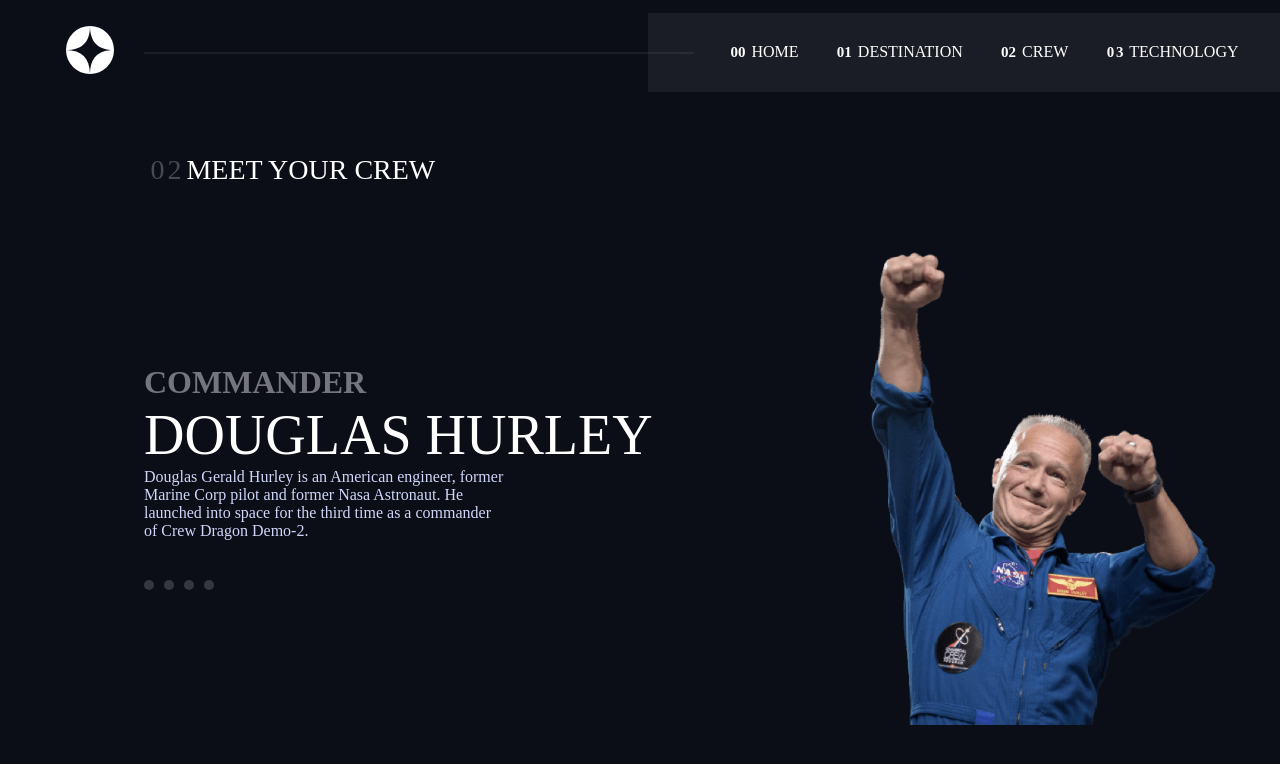
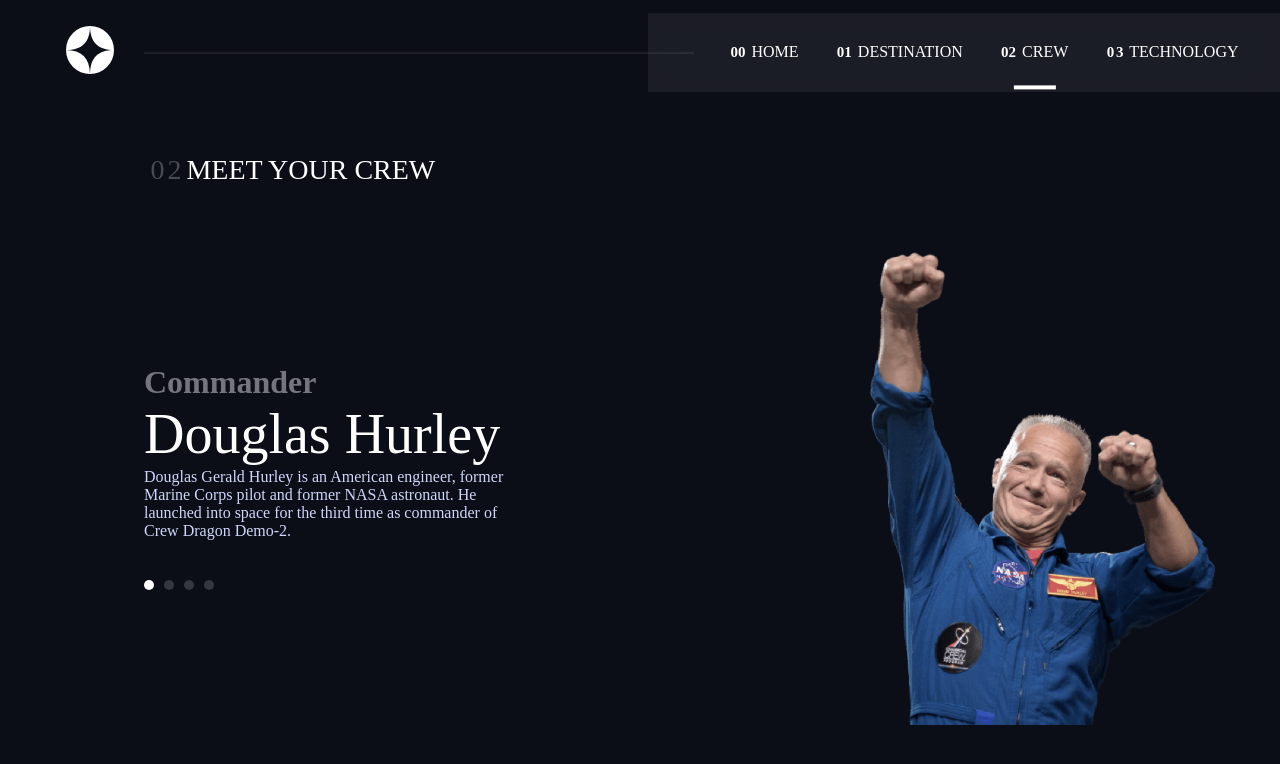
Before and after one commit to MARKOTHEDEV/space-proj, a React (Create React App) app: page /crew in a window 1280 px wide. Shown: the top 764 px of the page. Built offline with nearby package versions, Linux system fonts and the light colour scheme; a web font is replaced by a local one.

Commit message:
made some little ajustment but it all good now

```diff
--- a/src/Components/Nav/Nav.style.tsx
+++ b/src/Components/Nav/Nav.style.tsx
@@ -174,7 +174,10 @@
     a:hover::after{
         background-color: ${({theme})=>theme.textColor.whiteColor};
     }
+    a.active::after{
+        background-color: ${({theme})=>theme.textColor.whiteColor};
 
+    }
 
 }
 
--- a/src/Components/Nav/Nav.tsx
+++ b/src/Components/Nav/Nav.tsx
@@ -1,4 +1,4 @@
-import { Link  } from "react-router-dom";
+import { Link ,NavLink as ReactNavLisk} from "react-router-dom";
 import {MainNavContainer,
     LogoContainer,HamBurgerMenuStyle,
     NavLinksContainer,NavLink
@@ -22,16 +22,16 @@
 
                 <NavLinksContainer showPhoneNav={phoneHamState}>
                         <NavLink>
-                            <Link to="/"><span>00</span> Home</Link>
+                            <ReactNavLisk to="/"><span>00</span> Home</ReactNavLisk>
                         </NavLink>
 
                         <NavLink>
-                        <Link to="/destination"><span>01</span> DESTINATION</Link>
+                        <ReactNavLisk to="/destination"><span>01</span> DESTINATION</ReactNavLisk>
 
                         </NavLink>
 
                         <NavLink>
-                        <Link to="/crew"><span>02</span> CREW</Link>
+                        <ReactNavLisk to="/crew"><span>02</span> CREW</ReactNavLisk>
 
                         </NavLink>
 
--- a/src/pages/Crew/Crew.style.tsx
+++ b/src/pages/Crew/Crew.style.tsx
@@ -1,6 +1,9 @@
 import styled from "styled-components"
 
 
+interface TabBallType{
+    CurrentTab:number;
+}
 
 export const CrewMemberGenralContainer = styled.div`
 
@@ -44,7 +47,9 @@
 `
 
 
-export const TabBall = styled.div`
+
+
+export const TabBall = styled.div<TabBallType>`
     width: 10px;
     height: 10px;
     border-radius: 50%;
@@ -54,8 +59,15 @@
 
 &:hover{
     cursor: pointer;
-    background-color: #ffffff;
+    background-color: #ffffff7b;
+    /* background-color: #ffffff; */
 }
+&:nth-child(
+        ${(props)=>props.CurrentTab}
+        ){
+        background-color: ${({theme})=>theme.textColor.whiteColor};
+
+    }
 `
 
 
--- a/src/pages/Crew/Crew.tsx
+++ b/src/pages/Crew/Crew.tsx
@@ -1,9 +1,12 @@
 import { useMediaQuery } from 'react-responsive'
+import { useState } from 'react';
 import GeneralTheme from "../../theme/GeneralTheme/GeneralTheme"
 import PageNotification from "../../Components/Notification/Notification";
 import { FlexTwoItems, PlanetPic, PlanetPicContainer } from "../Destination/Destination.style";
-import WierdRaisingHandMan from "../../assets/image/crew/image-douglas-hurley.png";
-import TabletWierdRaisingHandMan from "../../assets/image/crew/image-douglas-hurley.webp";
+import douglas from "../../assets/image/crew/image-douglas-hurley.png";
+import shuttleworth from "../../assets/image/crew/image-mark-shuttleworth.png";
+import victor from "../../assets/image/crew/image-victor-glover.png";
+import ansari from "../../assets/image/crew/image-anousheh-ansari.png";
 import Line from "../../Components/Line";
 import {
     TabBallNav,TabBallContainer,TabBall,
@@ -11,6 +14,45 @@
     CrewMemberAbout,MemberContentContainer,CrewImageContainer
 
 } from "./Crew.style"
+const crews =[
+    {
+        "name": "Douglas Hurley",
+        "images": {
+          "png":douglas,
+        },
+        "role": "Commander",
+        "bio": "Douglas Gerald Hurley is an American engineer, former Marine Corps pilot and former NASA astronaut. He launched into space for the third time as commander of Crew Dragon Demo-2."
+      },
+      {
+        "name": "Mark Shuttleworth",
+        "images": {
+          "png":shuttleworth,
+          "webp": "../../assets/image/crew/image-mark-shuttleworth.webp"
+        },
+        "role": "Mission Specialist",
+        "bio": "Mark Richard Shuttleworth is the founder and CEO of Canonical, the company behind the Linux-based Ubuntu operating system. Shuttleworth became the first South African to travel to space as a space tourist."
+      },
+      {
+        "name": "Victor Glover",
+        "images": {
+          "png": victor,
+          "webp": "../../assets/image/crew/image-victor-glover.webp"
+        },
+        "role": "Pilot",
+        "bio": "Pilot on the first operational flight of the SpaceX Crew Dragon to the International Space Station. Glover is a commander in the U.S. Navy where he pilots an F/A-18.He was a crew member of Expedition 64, and served as a station systems flight engineer."
+      },
+      {
+        "name": "Anousheh Ansari",
+        "images": {
+          "png":ansari,
+          "webp": "../../assets/image/crew/image-anousheh-ansari.webp"
+        },
+        "role": "Flight Engineer",
+        "bio": "Anousheh Ansari is an Iranian American engineer and co-founder of Prodea Systems. Ansari was the fourth self-funded space tourist, the first self-funded woman to fly to the ISS, and the first Iranian in space."
+      }
+]
+
+
 const Crew:React.FC =(prop)=>{
 
     const isTablet = useMediaQuery({
@@ -21,7 +63,8 @@
       const isLaptopAt900 = useMediaQuery({
         query: '(min-width: 900px)'
       })
-
+      const [currentTab,setCurrentTab]=useState<number>(1);
+      const currentCrew = crews[currentTab-1]
     return (
         <GeneralTheme>
 
@@ -45,7 +88,7 @@
                 <div >
                     <PlanetPicContainer>
                         <PlanetPic
-                        src={WierdRaisingHandMan}
+                        src={currentCrew.images.png}
                         // src={?TabletWierdRaisingHandMan:WierdRaisingHandMan}
                         />
                     </PlanetPicContainer>
@@ -59,7 +102,7 @@
         {   isTablet &&
 
             <CrewImageContainer>
-                <img src={WierdRaisingHandMan} alt="" />
+                <img src={currentCrew.images.png} alt="" />
             </CrewImageContainer>
             }
 
@@ -73,20 +116,23 @@
            >
            <TabBallContainer>
                <TabBallNav>
+                {/* <TabBall />
                 <TabBall />
                 <TabBall />
-                <TabBall />
-                <TabBall />
+                <TabBall /> */}
+               { [...new Array(4)].map((data,index)=>(
+                   <TabBall  CurrentTab={currentTab} onClick={(e)=>setCurrentTab(index+1)}/>
+               ))}
                </TabBallNav>
            </TabBallContainer>
 
            <MemberContentContainer>
-               <CrewMemberStatus>COMMANDER</CrewMemberStatus>
+               <CrewMemberStatus>{currentCrew.role}</CrewMemberStatus>
 
-               <CrewMemberName>DOUGLAS HURLEY</CrewMemberName>
+               <CrewMemberName>{currentCrew.name}</CrewMemberName>
 
                <CrewMemberAbout>
-               Douglas  Gerald Hurley is an American engineer, former Marine Corp pilot and former Nasa Astronaut. He launched into space for the third time as a commander of Crew Dragon Demo-2.
+                {currentCrew.bio}
                </CrewMemberAbout>
            </MemberContentContainer>
            </FlexTwoItems>
```
